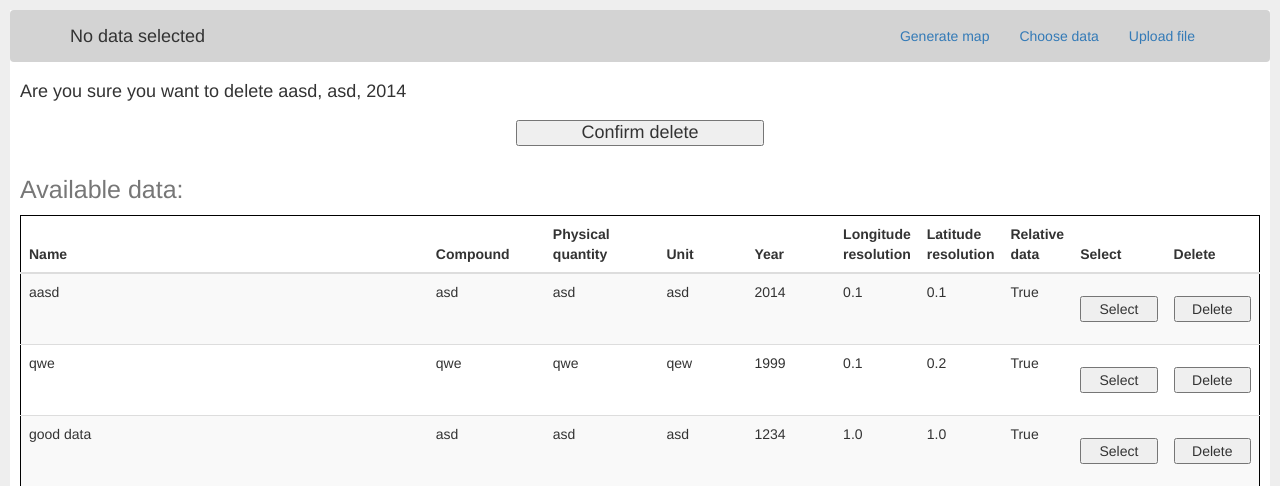
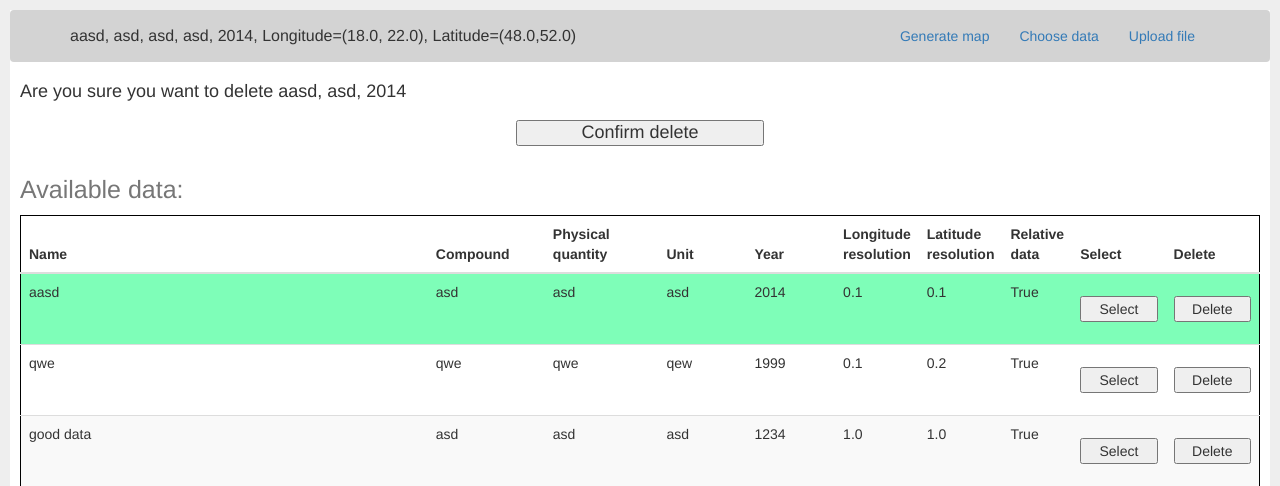
Before and after one commit to Naatoo/emissions-visualization, a Flask app: page /data_center/select?delete_hash=ea748102f83342940cce04b27cb711cd in a window 1280 px wide. Shown: the top 486 px of the page. Run offline with Flask 2, Linux system fonts and the light colour scheme; a user stored in the database is signed in; data comes from the database, SQL or seed files in the repository; some libraries are stand-ins or nearby versions.

Commit message:
Change text and style of Selected Data Message

```diff
--- a/app/data_center/add_data/views.py
+++ b/app/data_center/add_data/views.py
@@ -49,7 +49,7 @@
             flash("Longitude and latitude resolution must be numbers.", category='warning')
             return redirect(url_for("data_center_upload_file.upload_file"))
         insert_new_file_data(parser, **metadata)
-        flash(f"Dataset {name}, {compound}, {physical_quantity}, {year} was added.", category='success')
+        flash(f"Dataset {name}, {physical_quantity}, {compound},  {unit}, {year} was added.", category='success')
         return redirect(url_for("data_center_upload_file.upload_file"))
     selected_data_str = get_selected_data_str()
     return render_template("data_center_add_data.html", form=form,
--- a/app/database/queries.py
+++ b/app/database/queries.py
@@ -80,7 +80,8 @@
     if dataset_hash:
         metadata = get_data_metadata(dataset_hash)
         boundary_values = get_boundary_values_for_dataset(dataset_hash)
-        selected_data_str = f"Selected data: {metadata.name}, {metadata.compound}, {metadata.year}, " \
+        selected_data_str = f"{metadata.name}, {metadata.physical_quantity}, " \
+                            f" {metadata.compound}, {metadata.unit}, {metadata.year}, " \
                             f"Longitude=({boundary_values['lon_min']}, {boundary_values['lon_max']}), " \
                             f"Latitude=({boundary_values['lat_min']},{boundary_values['lat_max']})"
     else:
--- a/app/static/style.css
+++ b/app/static/style.css
@@ -5,6 +5,10 @@
 nav h1 { flex: auto; margin: 0; }
 nav ul  { display: flex; list-style: none; margin: 0; padding: 0; }
 nav ul li a, nav ul li span, header .action { display: block; padding: 0.5rem; }
+.navbar-brand
+    {
+      font-size: medium;
+    }
 .content { padding: 0 1rem 1rem; }
 .content > header { display: flex; } /* align-items: flex-end; border-bottom: 1px solid lightgray;  DELETED from here */
 .content > header h1 { flex: auto; margin: 1rem 0 0.25rem 0; }
--- a/app/templates/base.html
+++ b/app/templates/base.html
@@ -15,7 +15,7 @@
 <link rel="shortcut icon" href="{{ url_for('static', filename='img/favicon.ico') }}">
 <nav class="navbar navbar-expand-lg navbar-light bg-light">
     <div class="container topnav">
-        <span class="navbar-brand">{{ selected_data_str }}</span>
+        <span class="navbar-brand mb-0 5">{{ selected_data_str }}</span>
         <div class="collapse navbar-collapse" id="bs-example-navbar-collapse-1">
             <ul class="nav navbar-nav navbar-right">
                 <li class="nav-item dropdown">
```
